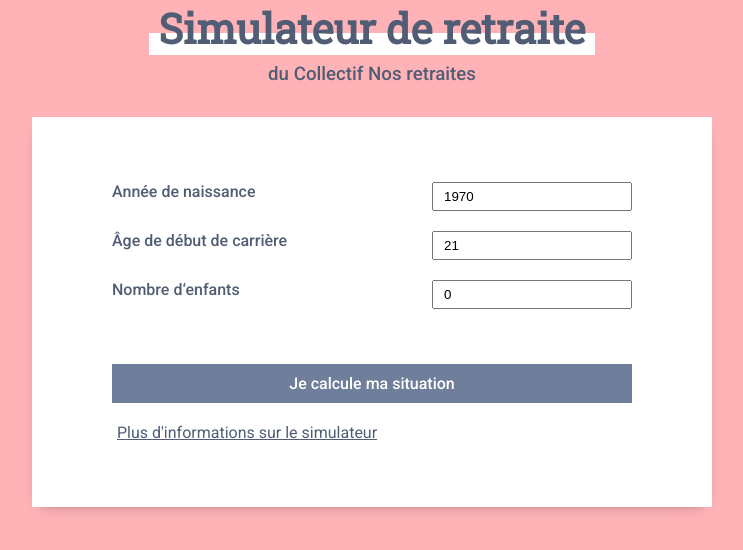
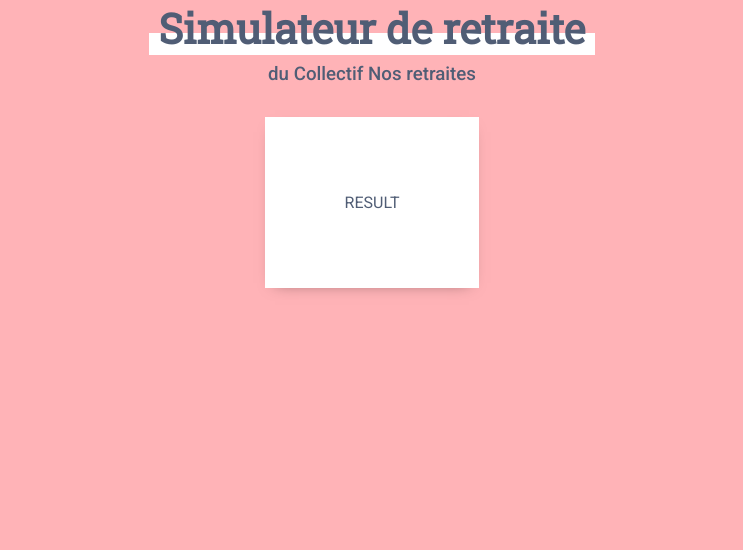
Before and after one commit to nosretraites/simulateur_cas_types, a Next.js app: page /form in a window 1280 px wide. Both pictures are taken after a click on the button "Je calcule ma situation". Shown: the top 550 px of the page, without its empty margins (268-1011 px from the left). Built offline with nearby package versions, Linux system fonts and the light colour scheme.

Commit message:
Ajout du système de changement de contenu (informations, form, resultats)

```diff
--- a/pages/form/index.js
+++ b/pages/form/index.js
@@ -6,6 +6,8 @@ export default function Home() {
   const [careerStartAge, setCareerStartAge] = useState(21);
   const [gender, setGender] = useState(1);
   const [numberOfChildren, setNumberOfChildren] = useState(0);
+  // Allowed values : INFORMATION, FORM, RESULT
+  const [pageState, setPageState] = useState('FORM');
 
   const handleNaissanceChange = e => setBirthDate(e.target.value)
   const handleCareerStartAgeChange = e => setCareerStartAge(e.target.value)
@@ -13,13 +15,17 @@ export default function Home() {
   const handleNumberOfChildrenChange = e => setNumberOfChildren(e.target.value);
   const onSubmitForm = e => {
     e.preventDefault();
+    openResultsPage();
   };
+  const openInformationPage = e => setPageState('INFORMATION');
+  const openFormPage = e => setPageState('FORM');
+  const openResultsPage = e => setPageState('RESULT');
 
 
+  if(pageState === 'FORM'){
     return (
 
           <form className={styles.formElement} onSubmit={onSubmitForm}>
-
             <div className={styles.inputElement}>
               <label htmlFor="birthDate">Année de naissance</label>
               <input id="birthDate" min="1900" max="2022" required type="number" placeholder="1970" value={birthDate} onChange={handleNaissanceChange} />
@@ -47,8 +53,24 @@ export default function Home() {
 
             <button className={styles.submitButton} type="submit">Je calcule ma situation</button>
 
-          <button type="button" className={styles.modalButton}>Plus d&apos;informations sur le simulateur</button>
+            <button type="button" className={styles.modalButton} onClick={openInformationPage}>Plus d&apos;informations sur le simulateur</button>
 
           </form>
     )
   }
+  else if(pageState === 'INFORMATION'){
+    return (
+      <>
+        <p>{pageState}</p>
+      </>
+    )
+  }
+  else if(pageState === 'RESULT'){
+    return (
+      <>
+         <p>{pageState}</p>
+      </>
+    )
+  }
+
+}
```
Also changed, not shown: 1 other file (tests, documents, lock files or other folders). Lines whose indentation alone changed are shown as unchanged.
